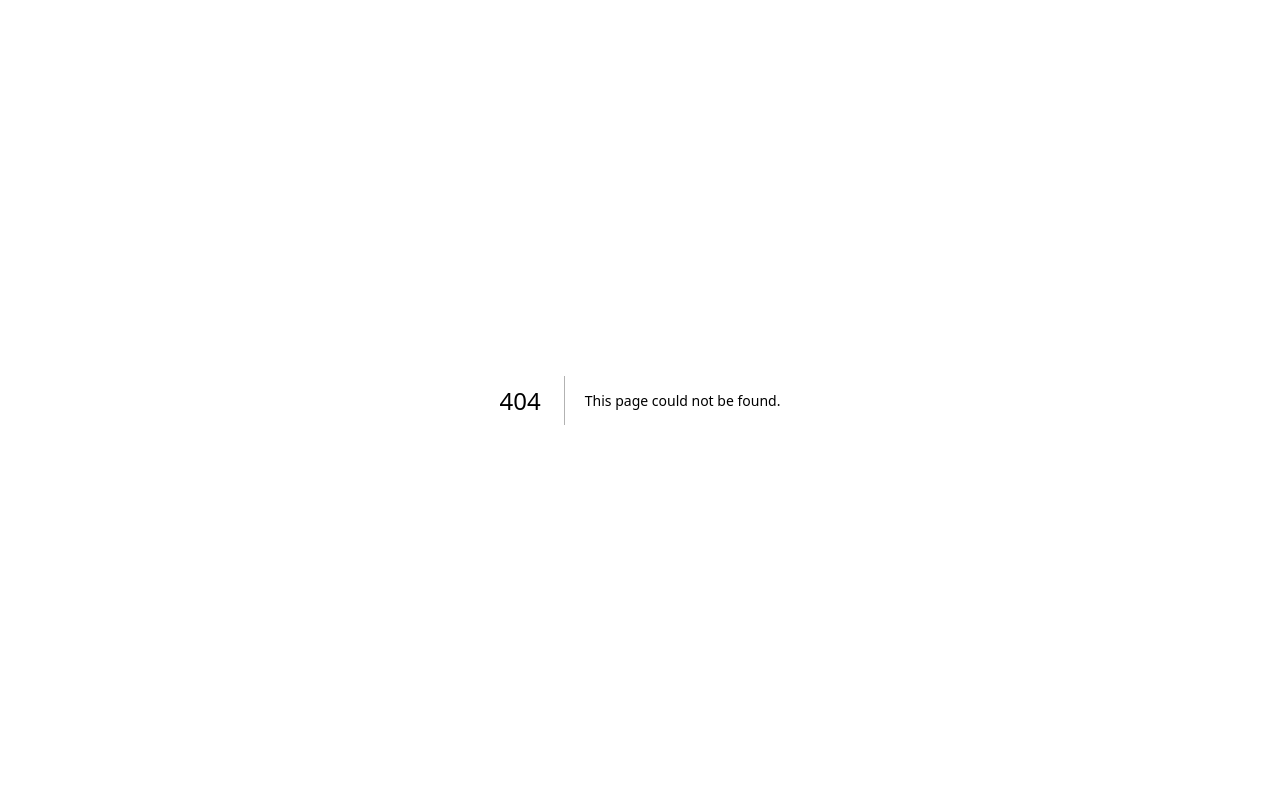
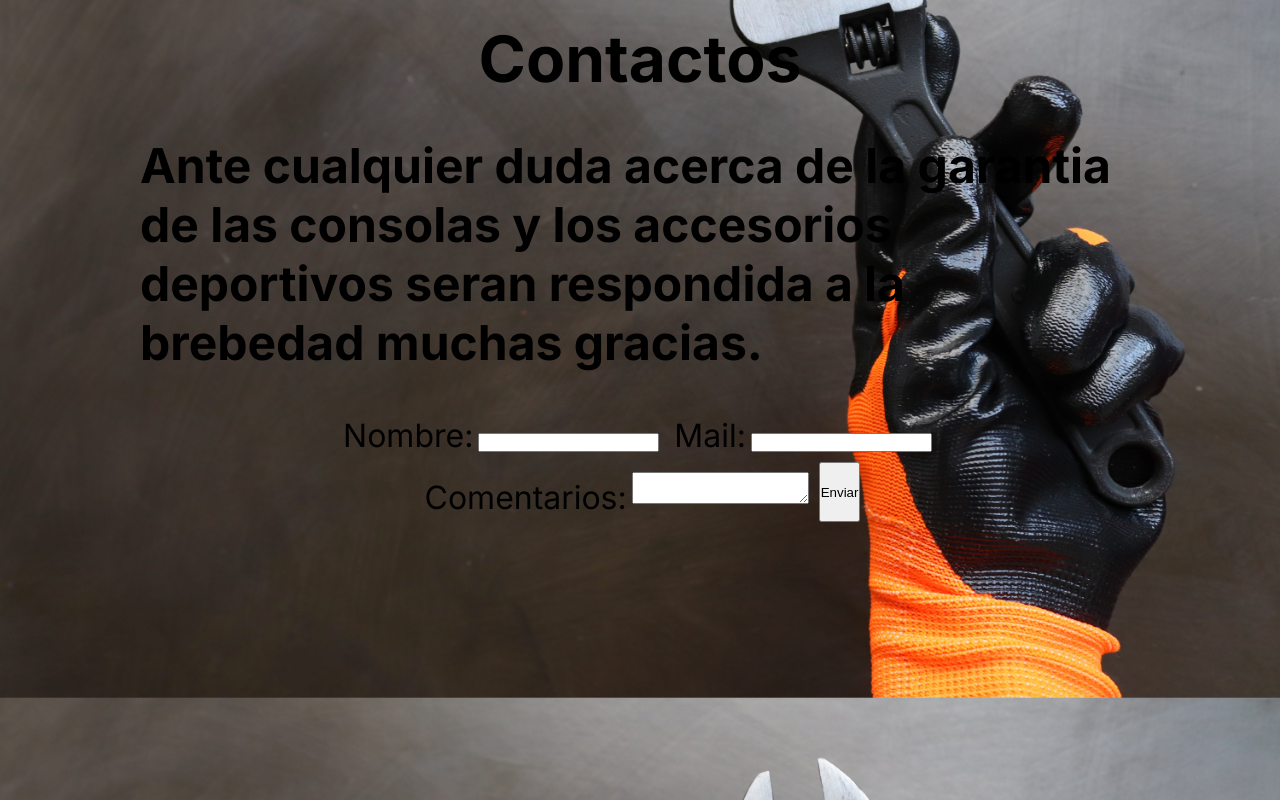
Before and after one commit to Nahuelhermosa/servis, a Next.js app: page /Contacto in a window 1280 px wide. Before the commit this address had no page. Built offline with nearby package versions, Linux system fonts and the light colour scheme.

Commit message:
contacto

```diff
--- /dev/null
+++ b/src/app/Contacto/Contacto.css
@@ -0,0 +1,25 @@
+.contacto {
+    max-width: 1000px;
+    margin: 20px auto;
+    display: flex;
+    flex-direction: column;
+    align-items: center;
+    font-size: 200%;
+  }
+
+  .formulario {
+    display: flex;
+    flex-wrap: wrap;
+    justify-content: center;
+    width: 1000px;
+    max-width: 1000px;
+  }
+
+  .formulario label,
+  .formulario input,
+  .formulario textarea,
+  .formulario input[type="submit"] {
+
+    max-width: 1000px;
+    margin: 5px;
+  }
--- /dev/null
+++ b/src/app/Contacto/page.tsx
@@ -0,0 +1,38 @@
+import './Contacto.css'
+
+export default function Contacto () {
+    return (
+        <>
+        <div className='contacto'>
+            <h1>Contactos</h1>
+            <br />
+            <h2>Ante cualquier duda acerca de la garantia de las consolas y los accesorios deportivos seran respondida a la brebedad muchas gracias.</h2>
+            <br />
+
+            <form name="contacto" data-netlify="true" netlify-honeypot="bot-field" hidden>
+            <input type="text" name='nombre' />
+            <input type="email" name='email' />
+            <textarea name="comentario" ></textarea>
+            </form>
+
+            <form method='post' className='formulario'>
+                <label>
+                    Nombre:
+                    <input type="text" name='nombre' />
+                </label>
+                <label>
+                    Mail:
+                    <input type="email" name='email' />
+                </label>
+                <label>
+                    Comentarios:
+                    <textarea name="comentario" ></textarea>
+                </label>
+                <input type="hidden" name="form-name" value="contacto" />
+                <button type="submit">Enviar</button>
+            </form>
+
+            </div>
+        </>
+    )
+}
--- a/src/app/layout.tsx
+++ b/src/app/layout.tsx
@@ -15,7 +15,7 @@ export default function RootLayout({
   children: React.ReactNode;
 }>) {
   return (
-    <html lang="en">
+    <html lang="es">
       <body className={inter.className}>{children}</body>
     </html>
   );
```
Also changed, not shown: src/app/Nosotros/Nosotros.css (added, +34 -0 lines), src/app/Nosotros/page.tsx (added, +19 -0 lines), src/app/page.tsx (+14 -30 lines), src/app/Galeria/Galeria.css (added), src/app/Galeria/page.tsx (added), src/app/Servicio/Servisios.js (added).
